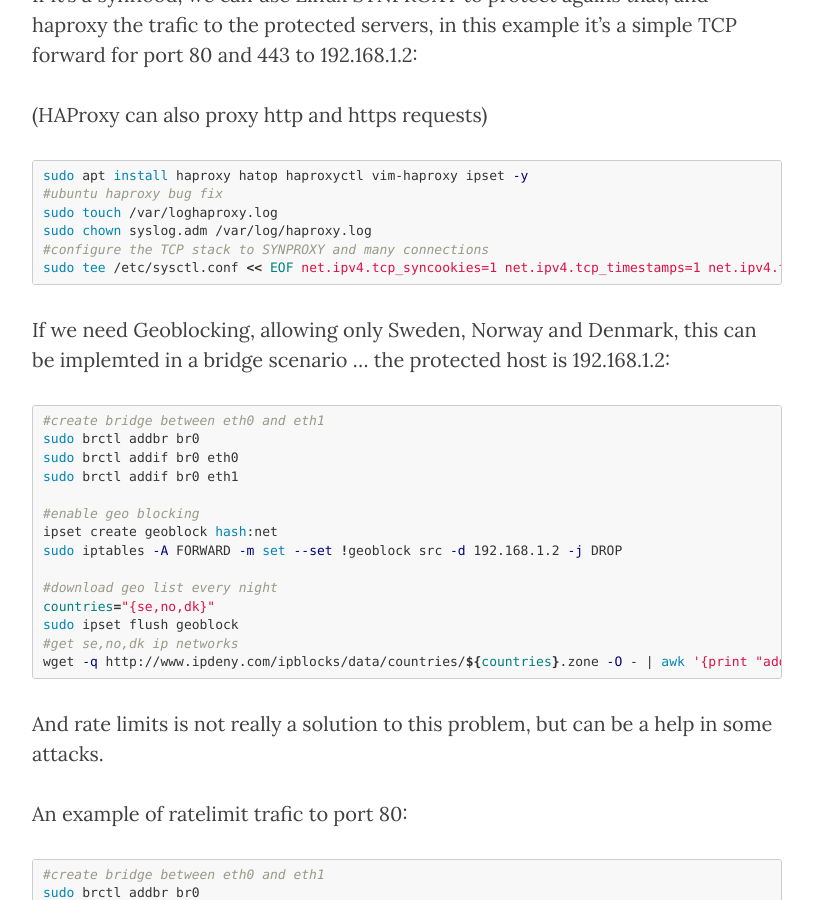
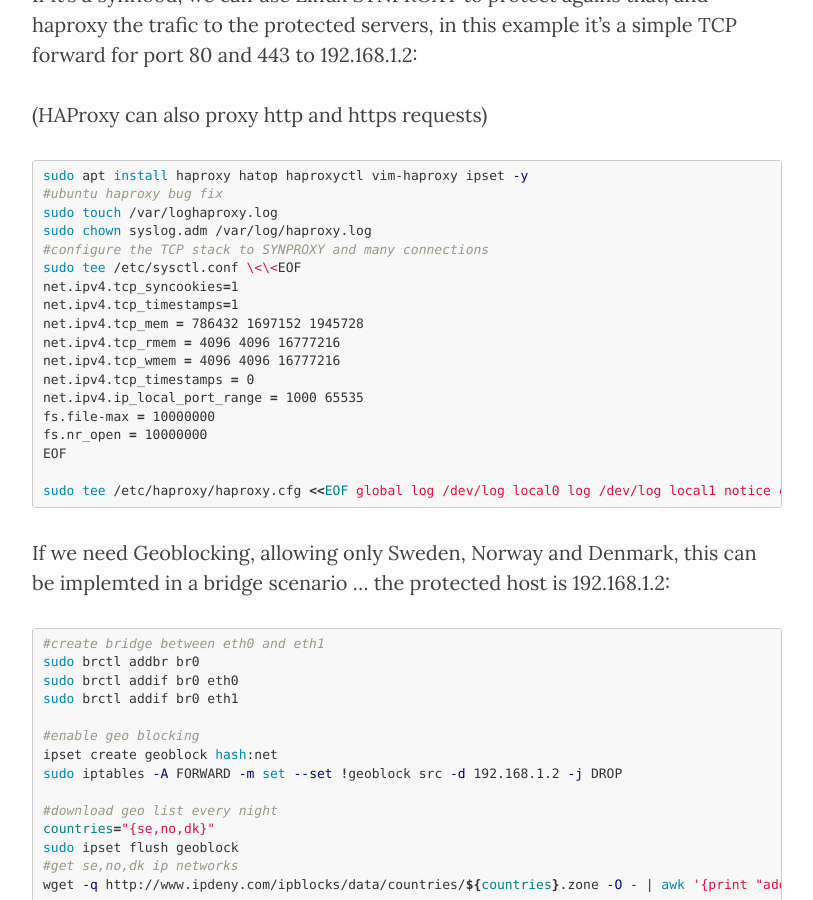
Before and after one commit to clysel/christian.lysel.net, a Jekyll site: the page built from _posts/2017-01-11-DDoS-iptables-protection.markdown, in a window 1280 px wide and 900 px high, scrolled down 693 px. Shown: the whole window, without its empty margins (233-1046 px from the left). Built offline with Jekyll 4.4.1, drawn with Linux system fonts in a browser that asks for light colours; nearby versions of some CDN libraries.

Commit message:
Update 2017-01-11-DDoS-iptables-protection.markdown

```diff
--- a/_posts/2017-01-11-DDoS-iptables-protection.markdown
+++ b/_posts/2017-01-11-DDoS-iptables-protection.markdown
@@ -19,7 +19,7 @@
 sudo touch /var/loghaproxy.log
 sudo chown syslog.adm /var/log/haproxy.log
 #configure the TCP stack to SYNPROXY and many connections
-sudo tee /etc/sysctl.conf << EOF
+sudo tee /etc/sysctl.conf \<\<EOF
 net.ipv4.tcp_syncookies=1
 net.ipv4.tcp_timestamps=1
 net.ipv4.tcp_mem = 786432 1697152 1945728
```
